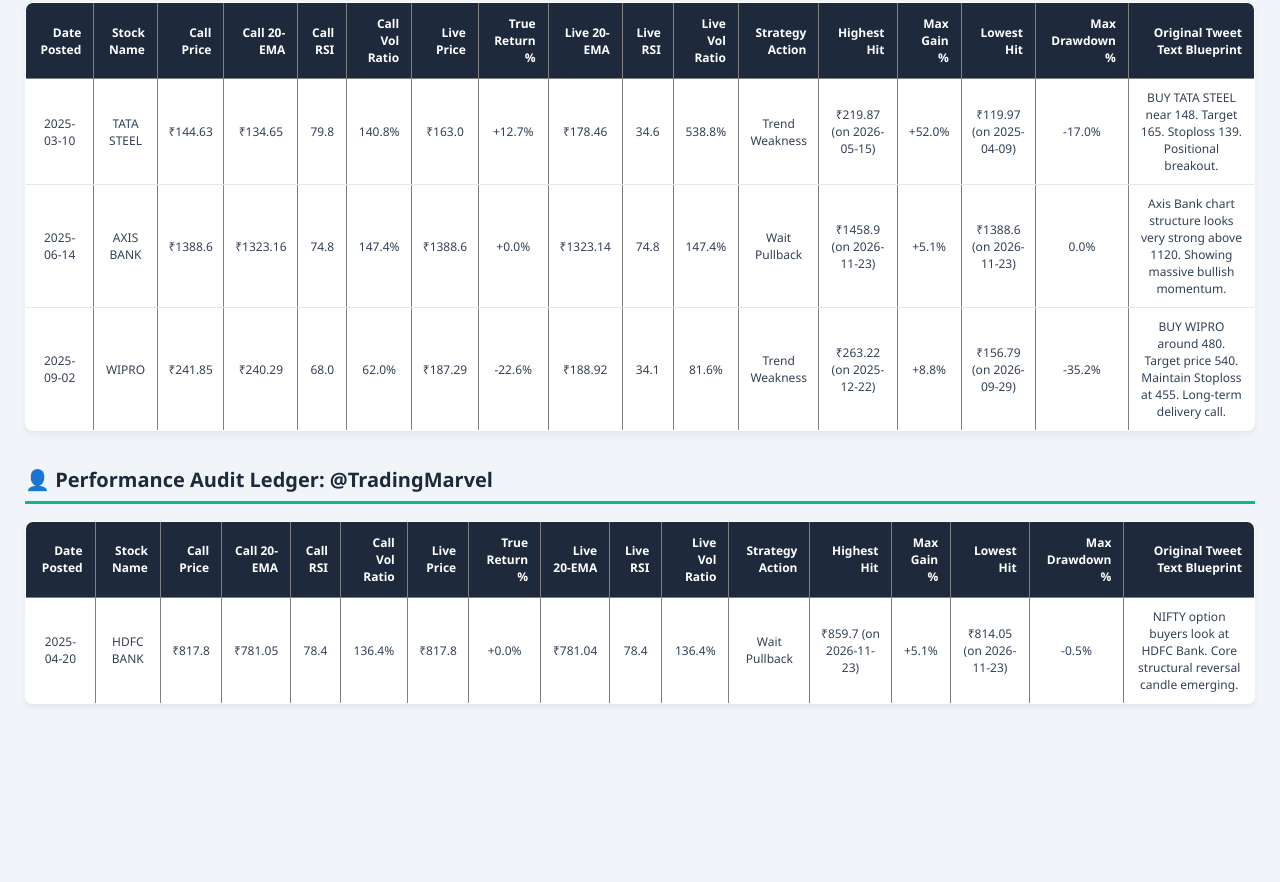
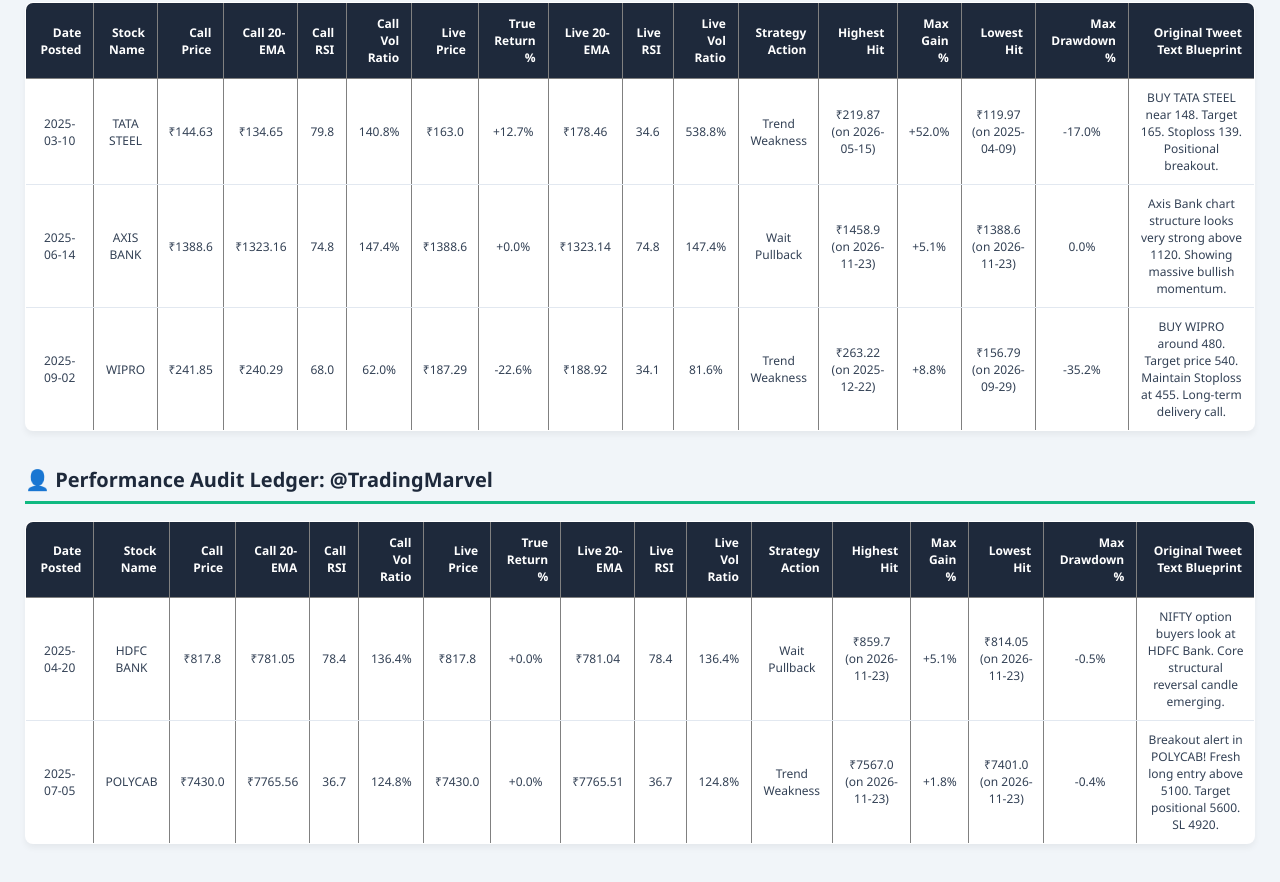
Before and after one commit to SCORPIONRAJA/quant-desk-pipeline, a plain HTML site: page index.html in a window 1280 px wide. Shown: the part 872-1754 px from the top of the page. Before the commit the page ends 1636 px from the top, so only its background shows below. Drawn offline with Linux system fonts and the light colour scheme.

Commit message:
deploy: a625f06c528ebb991ea389376a4f63eb0698d749

```diff
--- a/index.html
+++ b/index.html
@@ -221,6 +221,25 @@
       <td>-0.5%</td>
       <td>NIFTY option buyers look at HDFC Bank. Core structural reversal candle emerging.</td>
     </tr>
+    <tr>
+      <td>2025-07-05</td>
+      <td>POLYCAB</td>
+      <td>₹7430.0</td>
+      <td>₹7765.56</td>
+      <td>36.7</td>
+      <td>124.8%</td>
+      <td>₹7430.0</td>
+      <td>+0.0%</td>
+      <td>₹7765.51</td>
+      <td>36.7</td>
+      <td>124.8%</td>
+      <td>Trend Weakness</td>
+      <td>₹7567.0 (on 2026-11-23)</td>
+      <td>+1.8%</td>
+      <td>₹7401.0 (on 2026-11-23)</td>
+      <td>-0.4%</td>
+      <td>Breakout alert in POLYCAB! Fresh long entry above 5100. Target positional 5600. SL 4920.</td>
+    </tr>
   </tbody>
 </table>
 </body>
```
